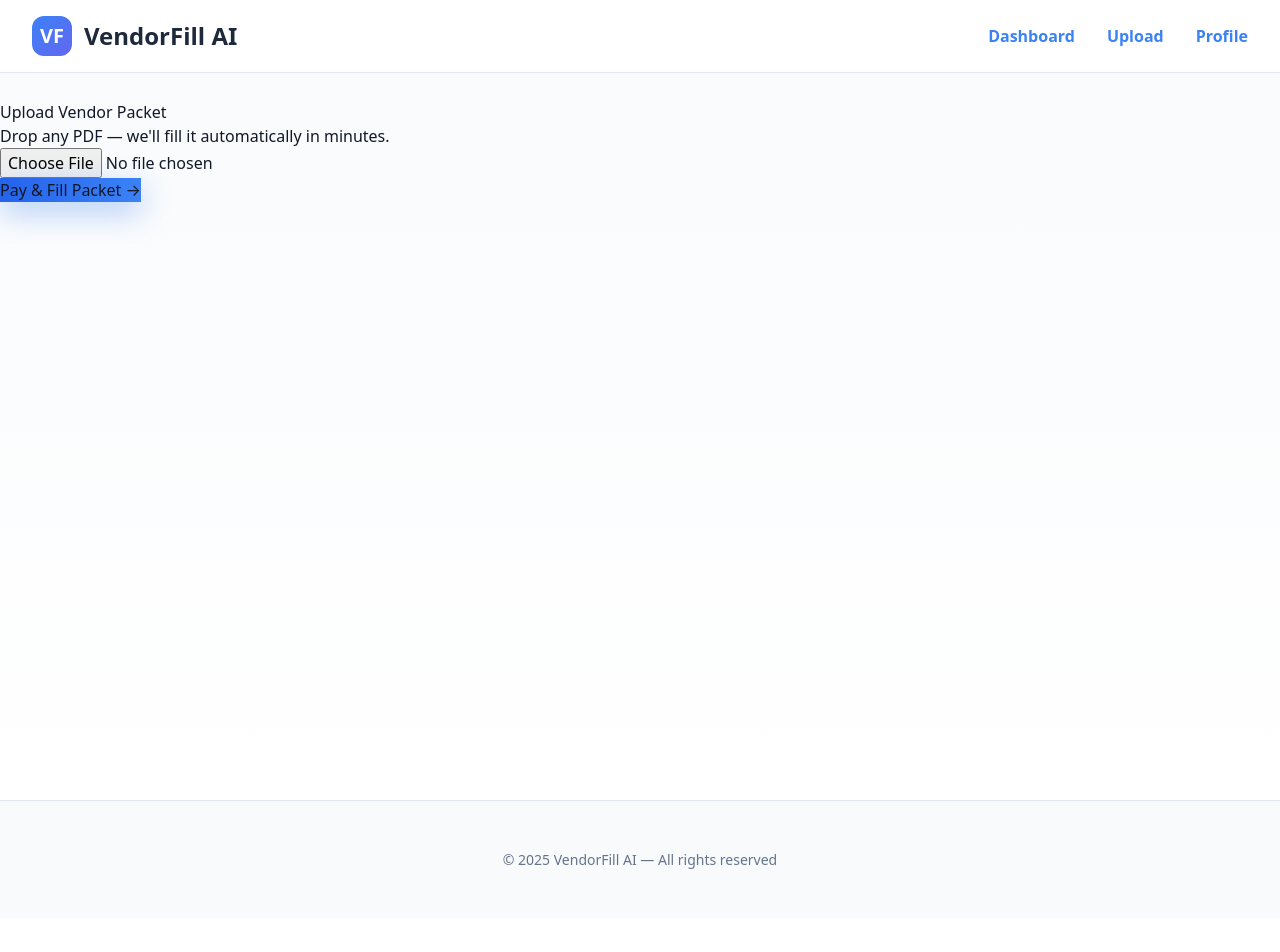
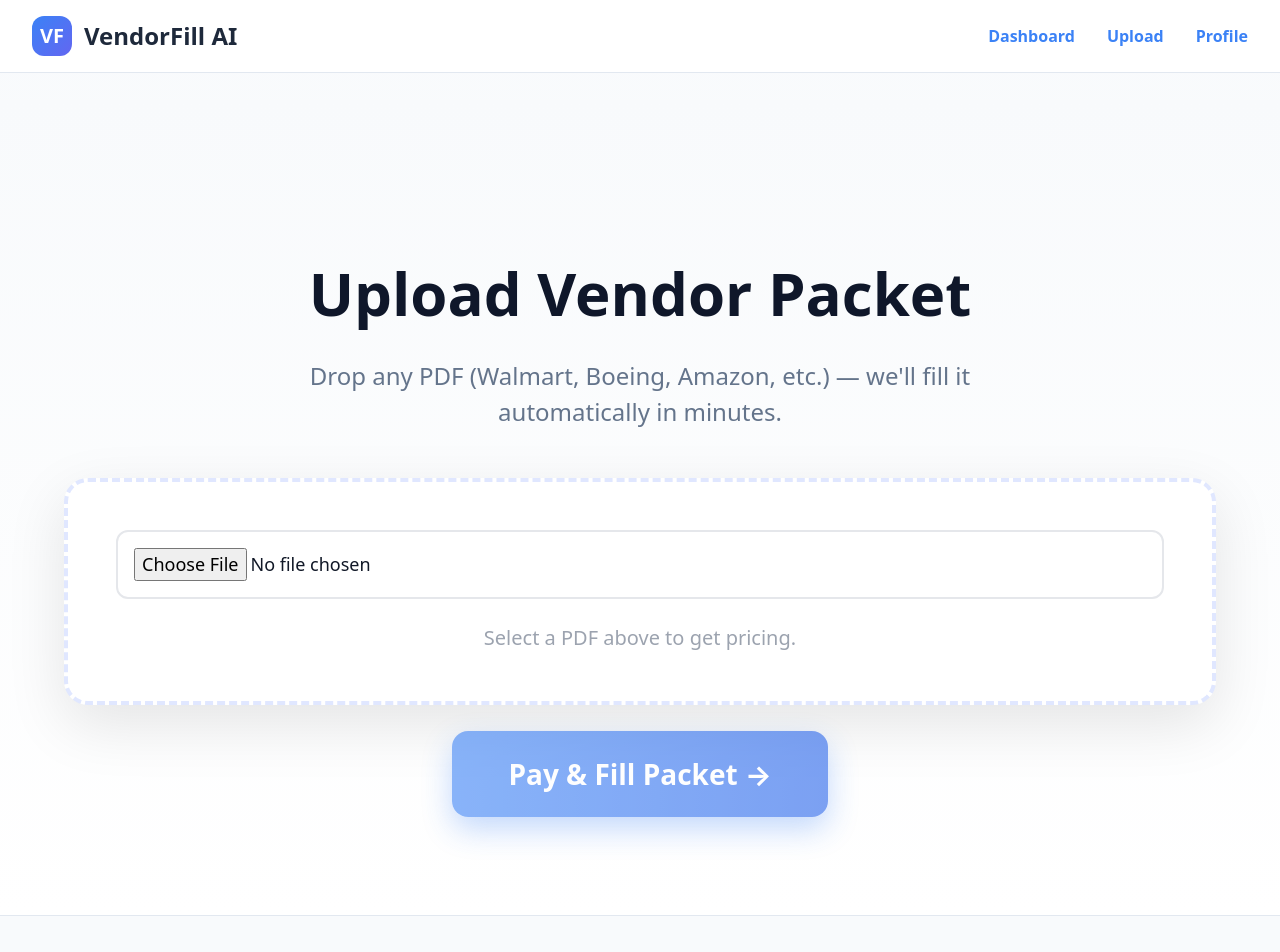
Before and after one commit to deansw/vendorfill, a Next.js app: page /upload in a window 1280 px wide. Shown: the top 952 px of the page. Before the commit the page ends 918 px from the top, so only its background shows below. Built offline with nearby package versions, Linux system fonts and the light colour scheme.

Commit message:
Update page.tsx

```diff
--- a/app/upload/page.tsx
+++ b/app/upload/page.tsx
@@ -1,53 +1,72 @@
-// app/upload/page.tsx — FINAL, BEAUTIFUL & WORKING
+// app/upload/page.tsx — FIXED: BIG BLUE BUTTON + FILE INPUT (MATCHES HOMEPAGE)
 "use client"
 import { useState } from "react"
+import Link from "next/link"
 
 export default function Upload() {
   const [file, setFile] = useState<File | null>(null)
 
-  const getPrice = (size: number) => {
-    if (size > 5_000_000) return 199
-    if (size > 2_000_000) return 129
-    return 79
-  }
+  const getPrice = (size: number) => size > 5_000_000 ? 199 : size > 2_000_000 ? 129 : 79
 
   return (
-    <div className="min-h-screen bg-gradient-to-b from-slate-50 to-white">
-      <div className="pt-32 pb-24 text-center px-6 max-w-4xl mx-auto">
-        <h1 className="text-5xl md:text-6xl lg:text-7xl font-black tracking-tight text-gray-900 mb-12">
+    <div style={{ minHeight: "100vh", background: "linear-gradient(to bottom, #f8fafc, #ffffff)", paddingTop: "160px", paddingBottom: "120px", textAlign: "center" }}>
+      <div style={{ maxWidth: "1200px", margin: "0 auto", padding: "0 24px" }}>
+        <h1 style={{ fontSize: "60px", fontWeight: "900", lineHeight: "1.1", color: "#0f172a", marginBottom: "32px" }}>
           Upload Vendor Packet
         </h1>
-        <p className="text-xl text-gray-600 mb-12 max-w-2xl mx-auto">
-          Drop any PDF — we'll fill it automatically in minutes.
+        <p style={{ fontSize: "24px", color: "#64748b", maxWidth: "800px", margin: "0 auto 48px" }}>
+          Drop any PDF (Walmart, Boeing, Amazon, etc.) — we'll fill it automatically in minutes.
         </p>
 
         {/* File Input Area */}
-        <div className="bg-white rounded-3xl shadow-2xl p-16 border-4 border-dashed border-blue-200 mb-12">
+        <div style={{
+          background: "white",
+          borderRadius: "24px",
+          padding: "48px",
+          boxShadow: "0 20px 60px rgba(0,0,0,0.1)",
+          border: "4px dashed #e0e7ff",
+          marginBottom: "48px"
+        }}>
           <input
             type="file"
             accept=".pdf"
             onChange={(e) => setFile(e.target.files?.[0] || null)}
-            className="block w-full text-lg file:mr-6 file:py-4 file:px-8 file:rounded-full file:border-0 file:bg-blue-50 file:text-blue-700 hover:file:bg-blue-100"
+            style={{ display: "block", width: "100%", padding: "16px", border: "2px solid #e5e7eb", borderRadius: "12px", fontSize: "18px" }}
           />
           {file && (
-            <p className="mt-10 text-3xl font-bold text-blue-600">
+            <p style={{ marginTop: "24px", fontSize: "32px", fontWeight: "bold", color: "#3b82f6" }}>
               Price: ${getPrice(file.size)}
+            </p>
+          )}
+          {!file && (
+            <p style={{ marginTop: "24px", fontSize: "20px", color: "#9ca3af" }}>
+              Select a PDF above to get pricing.
             </p>
           )}
         </div>
 
-        {/* Big Blue Button — IDENTICAL TO HOMEPAGE */}
-        <button
-          onClick={() => file ? alert(`Processing ${file.name} — $${getPrice(file.size)}`) : alert("Please select a file")}
-          disabled={!file}
-          className="inline-block bg-blue-600 hover:bg-blue-700 text-white font-bold text-2xl px-12 py-6 rounded-xl shadow-lg hover:shadow-2xl transition-all duration-300 hover:-translate-y-1 disabled:opacity-50"
+        {/* BIG BLUE BUTTON — EXACT SAME AS HOMEPAGE */}
+        <Link
+          href={file ? "/upload/success" : "#"}
+          className="inline-block"
           style={{
-            background: "linear-gradient(to right, #2563eb, #3b82f6)",
-            boxShadow: "0 10px 30px rgba(59,130,246,0.4)",
+            background: "linear-gradient(to right, #3b82f6, #2563eb)",
+            color: "white",
+            padding: "24px 56px",
+            borderRadius: "16px",
+            fontSize: "28px",
+            fontWeight: "700",
+            textDecoration: "none",
+            boxShadow: "0 12px 30px rgba(59, 130, 246, 0.5)",
+            transition: "all 0.3s ease",
+            cursor: file ? "pointer" : "not-allowed",
+            opacity: file ? 1 : 0.6
           }}
+          onMouseEnter={(e) => file && (e.currentTarget.style.background = "linear-gradient(to right, #2563eb, #1d4ed8)")}
+          onMouseLeave={(e) => file && (e.currentTarget.style.background = "linear-gradient(to right, #3b82f6, #2563eb)")}
         >
           Pay & Fill Packet →
-        </button>
+        </Link>
       </div>
     </div>
   )
```
